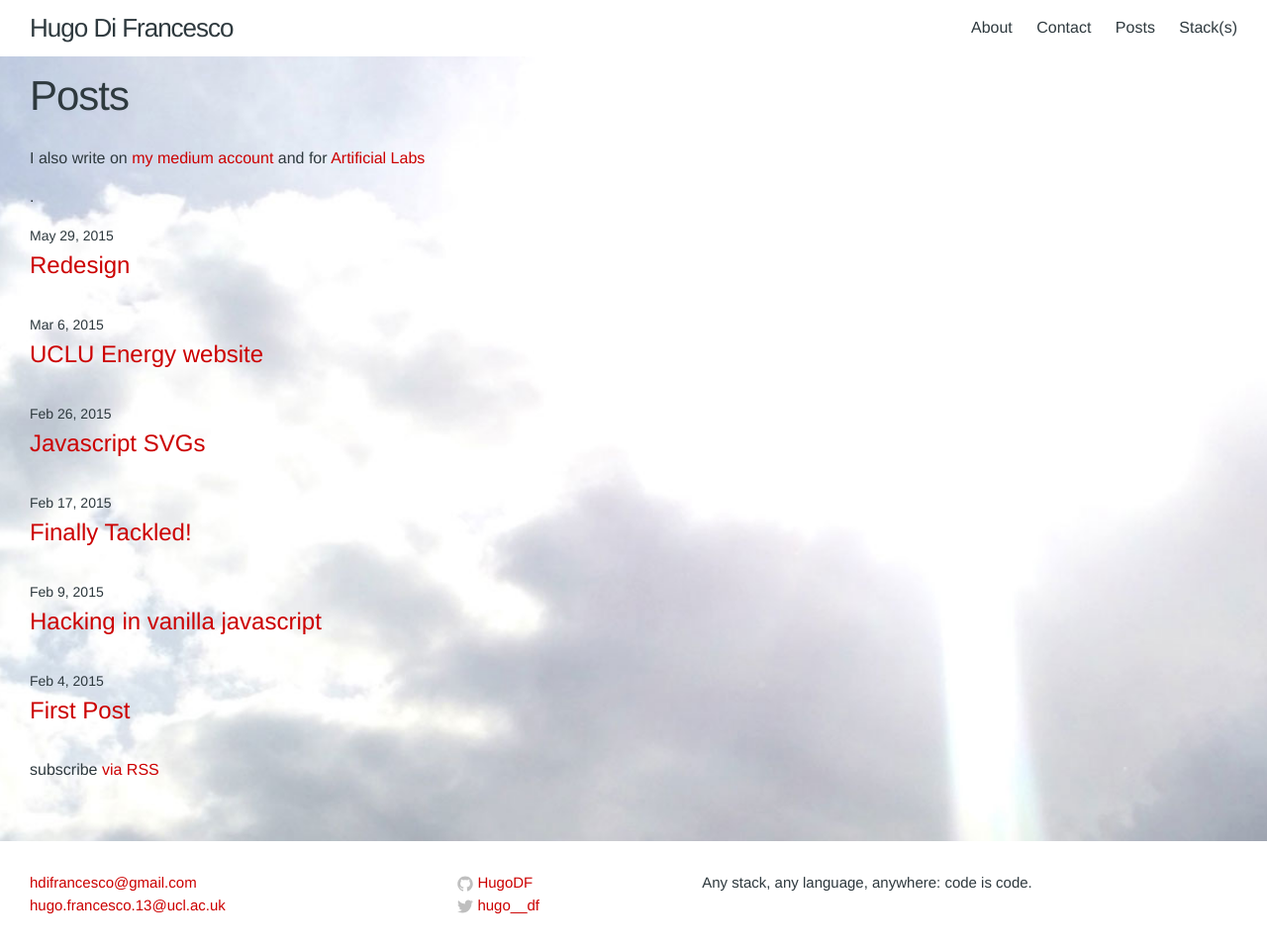
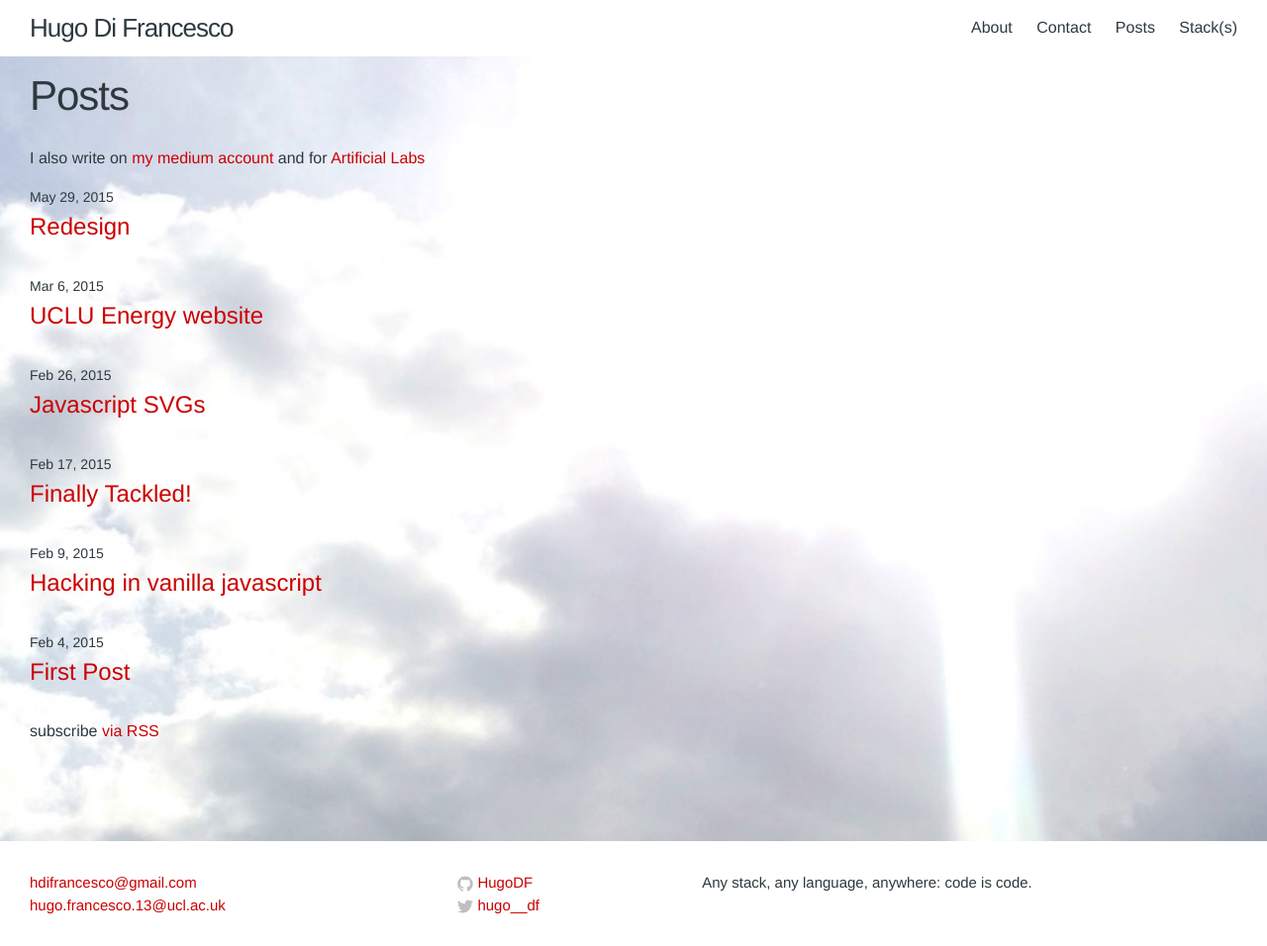
Before and after one commit to HugoDF/HugoDF.github.io, a Jekyll site: the page built from posts.md, in a window 1280 px wide and 956 px high. Shown: the whole window at 99% size. Built offline with Jekyll 4.4.1, drawn with Linux system fonts in a browser that asks for light colours.

Commit message:
fix bug stemming from a . 😞

```diff
--- a/posts.md
+++ b/posts.md
@@ -4,7 +4,7 @@ title: Posts
 permalink: /posts/
 ---
 
-<p>I also write on <a href="https://medium.com/@hugo__df">my medium account</a> and for <a href="https://medium.com/artificial-labs">Artificial Labs</a></p>.
+<p>I also write on <a href="https://medium.com/@hugo__df">my medium account</a> and for <a href="https://medium.com/artificial-labs">Artificial Labs</a></p>
 <ul class="post-list">
     {% for post in site.posts %}
       <li>
```
